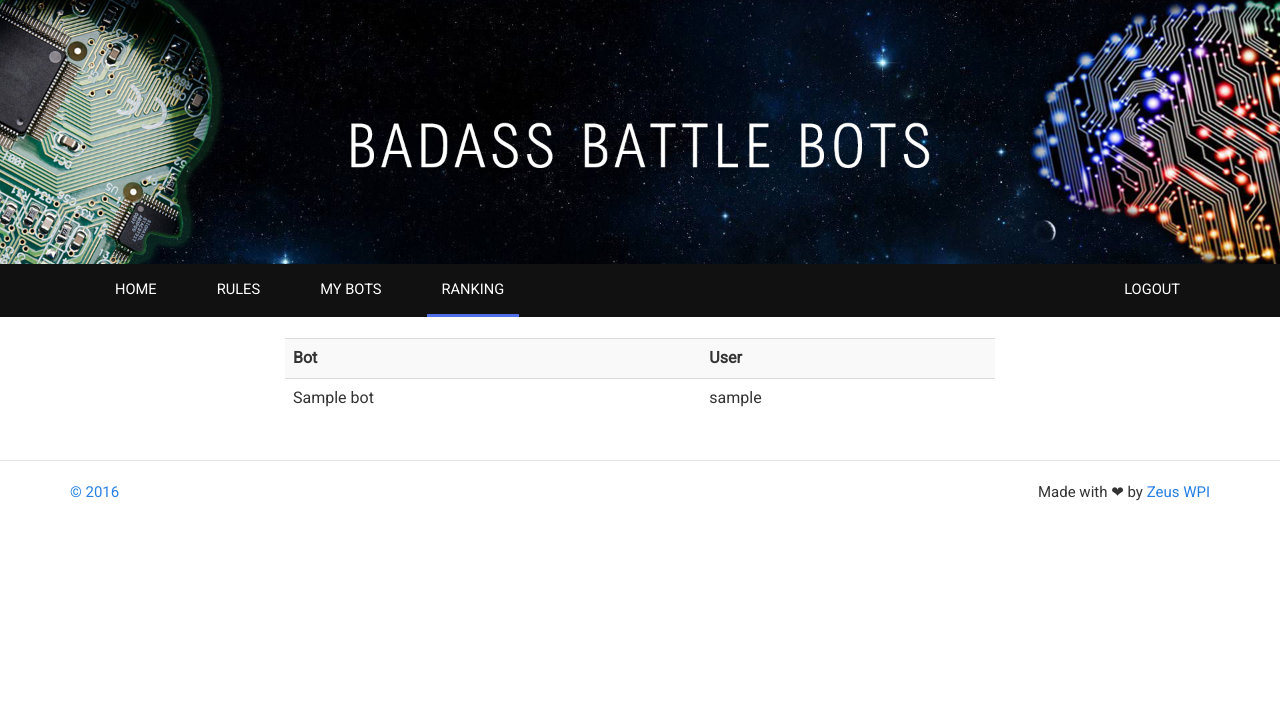
After one commit to ZeusWPI/aichallenge, a Flask app: page /ranking in a window 1280 px wide. The commit adds this page. Shown: the top 719 px of the page. Run offline with Flask 2, Linux system fonts and the light colour scheme; a user stored in the database is signed in; tables that the repository leaves empty hold one stand-in row (values such as "Sample post"); parts of the project's set-up code (start-up, migrations or seed data) failed here and were passed over; some libraries are stand-ins or nearby versions.

Commit message:
Add basic ranking page

```diff
--- a/battlebots/web/templates/layout.html
+++ b/battlebots/web/templates/layout.html
@@ -8,7 +8,12 @@
 
 {# List for every element that should appear in the navigation bar (1) the controller function, (2) the name that should
    be shown, and (3) whether it's required to be logged in to see this element. #}
-{% set navbar = [('home', 'Home', False), ('rules', 'Rules', False), ('bots', 'My bots', False)] -%}
+{% set navbar = [
+  ('home', 'Home', False),
+  ('rules', 'Rules', False),
+  ('bots', 'My bots', False),
+  ('ranking', 'Ranking', False)
+] -%}
 
 
 {# Macro for easier form rendering #}
--- /dev/null
+++ b/battlebots/web/templates/ranking.html
@@ -0,0 +1,19 @@
+{% extends "layout.html" -%}
+{% set active_page = "ranking" -%}
+
+{% block content -%}
+  <div class="content">
+    <table class="table table-striped table-hover">
+      <tr>
+        <th>Bot</th>
+        <th>User</th>
+      </tr>
+      {% for bot in bots %}
+        <tr>
+          <td>{{ bot.name }}</td>
+          <td>{{ bot.user.nickname }}</td>
+        </tr>
+      {% endfor %}
+    </table>
+  </div>
+{%- endblock %}
--- a/battlebots/web/views.py
+++ b/battlebots/web/views.py
@@ -1,16 +1,24 @@
 from flask import render_template, request, redirect, url_for, flash, abort
-from flask.ext.login import login_required, login_user, logout_user
+from flask.ext.login \
+    import login_required, login_user, logout_user, current_user
 
 from battlebots.database.models import User
 from battlebots.web import app, lm
 from battlebots.web.forms import LoginForm, RegisterForm
 from battlebots.database import session
+from battlebots.database.models import Bot
 
 
 @app.route('/home')
 @app.route('/')
 def home():
     return render_template('home.md')
+
+
+@app.route('/ranking')
+def ranking():
+    bots = session.query(Bot).filter_by(user=current_user)
+    return render_template('ranking.html', bots=bots)
 
 
 @app.route('/rules')
```
